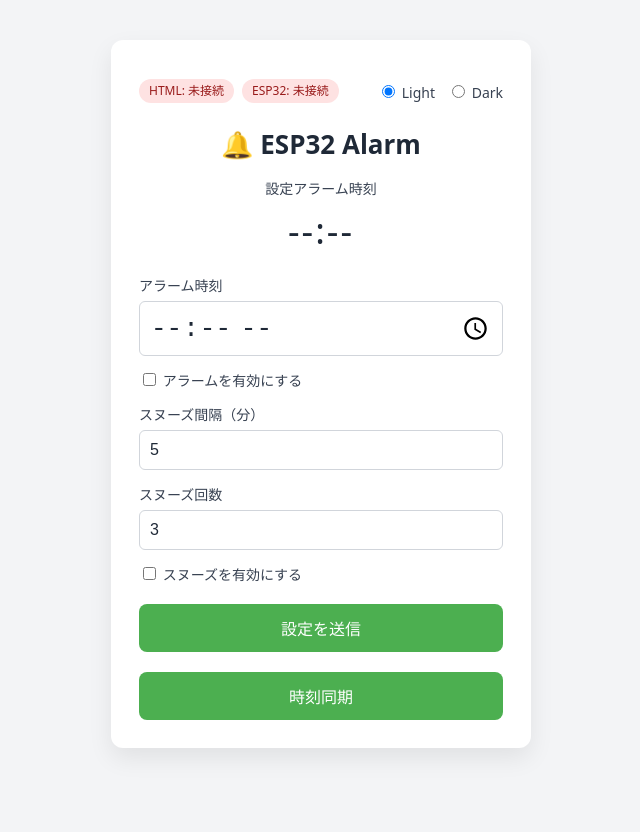
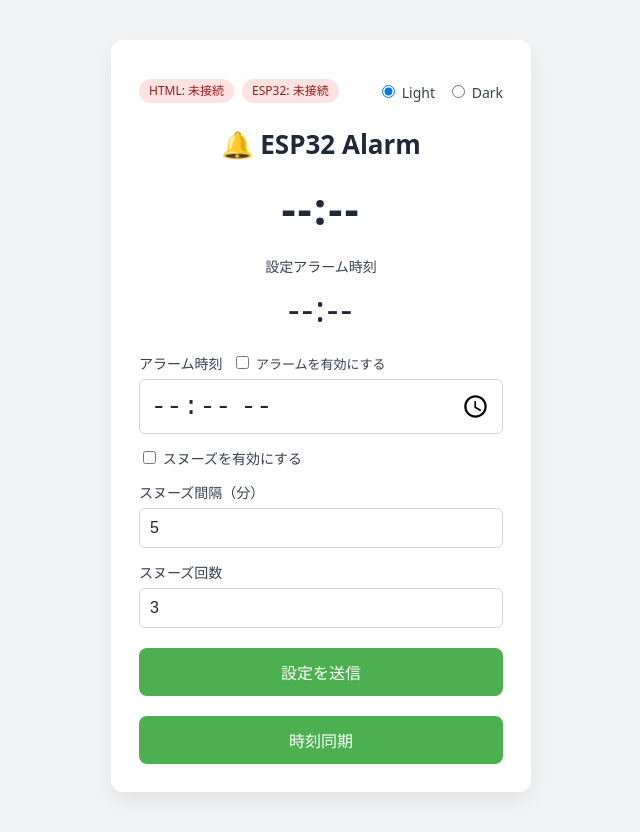
Before and after one commit to kakita7215/PASMO_PJ_STDY, a website: page public/index.html in a window 1280 px wide. Shown: the whole page, without its empty margins (319-959 px from the left). Before the commit the page ends 800 px from the top, so only its background shows below. Drawn offline with Linux system fonts and the light colour scheme.

Commit message:
Update index.html

```diff
--- a/public/index.html
+++ b/public/index.html
@@ -180,32 +180,29 @@ function setTheme(mode) {
     </div>
 
     <h1>🔔 ESP32 Alarm</h1>
+    <div id="currentTime" style="font-size: 44px; font-weight: 600; text-align: center; letter-spacing: 2px; margin: 6px 0 18px;">--:--</div>
 
     <div style="text-align: center; margin-bottom: 20px;">
       <div style="font-size: 14px; color: var(--subtext); margin-bottom: 8px;">設定アラーム時刻</div>
       <div id="nextAlarmTime" style="font-size: 36px; font-weight: 300; letter-spacing: 2px;">--:--</div>
     </div>
 
-    <label>アラーム時刻</label>
+    <label>アラーム時刻
+      <input type="checkbox" id="alarmEnable" style="margin-left: 10px;">
+      <span style="font-weight: 400; font-size: 13px; color: var(--subtext);">アラームを有効にする</span>
+    </label>
     <input type="time" id="alarmTime">
 
-    <div class="checkbox">
-      <label>
-        <input type="checkbox" id="alarmEnable">
-        アラームを有効にする
-      </label>
-    </div>
+    <label class="checkbox">
+      <input type="checkbox" id="snoozeEnable">
+      スヌーズを有効にする
+    </label>
 
     <label>スヌーズ間隔（分）</label>
     <input type="number" id="snoozeInterval" min="1" max="60" value="5">
 
     <label>スヌーズ回数</label>
     <input type="number" id="snoozeCount" min="1" max="10" value="3">
-
-    <label class="checkbox">
-      <input type="checkbox" id="snoozeEnable">
-      スヌーズを有効にする
-    </label>
 
     <button onclick="sendAlarm()">設定を送信</button>
     <button onclick="sendTimeSync()">時刻同期</button>
```
